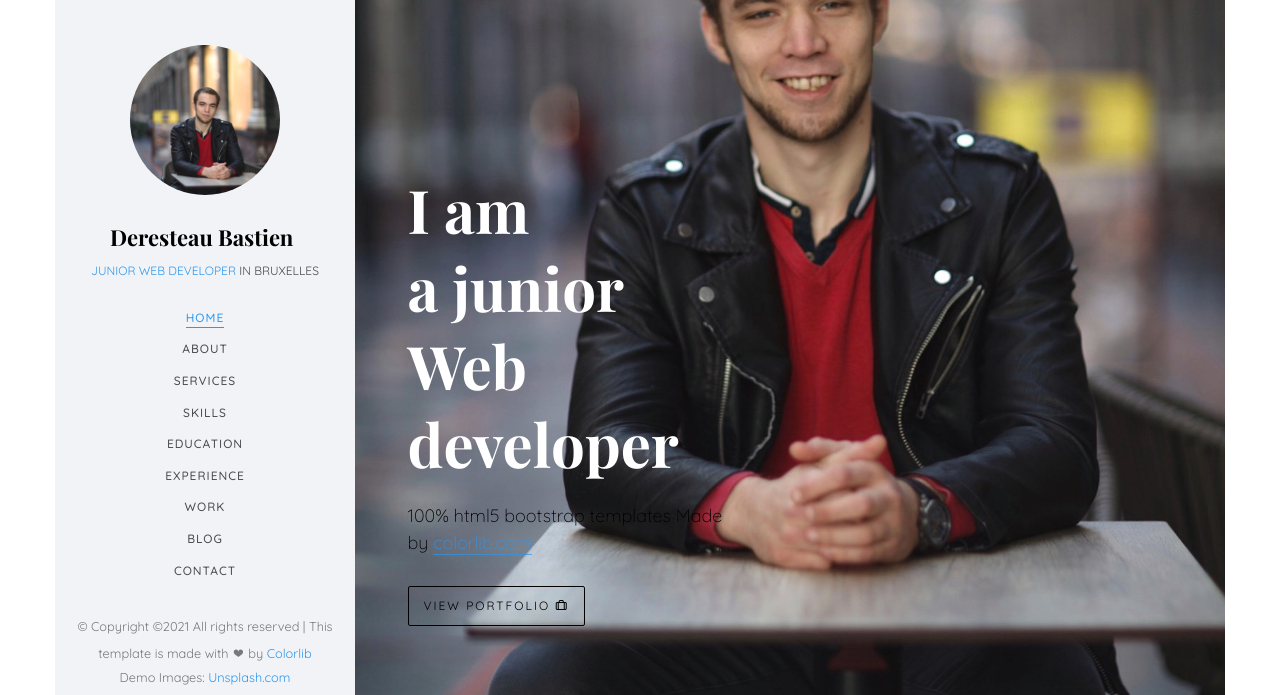
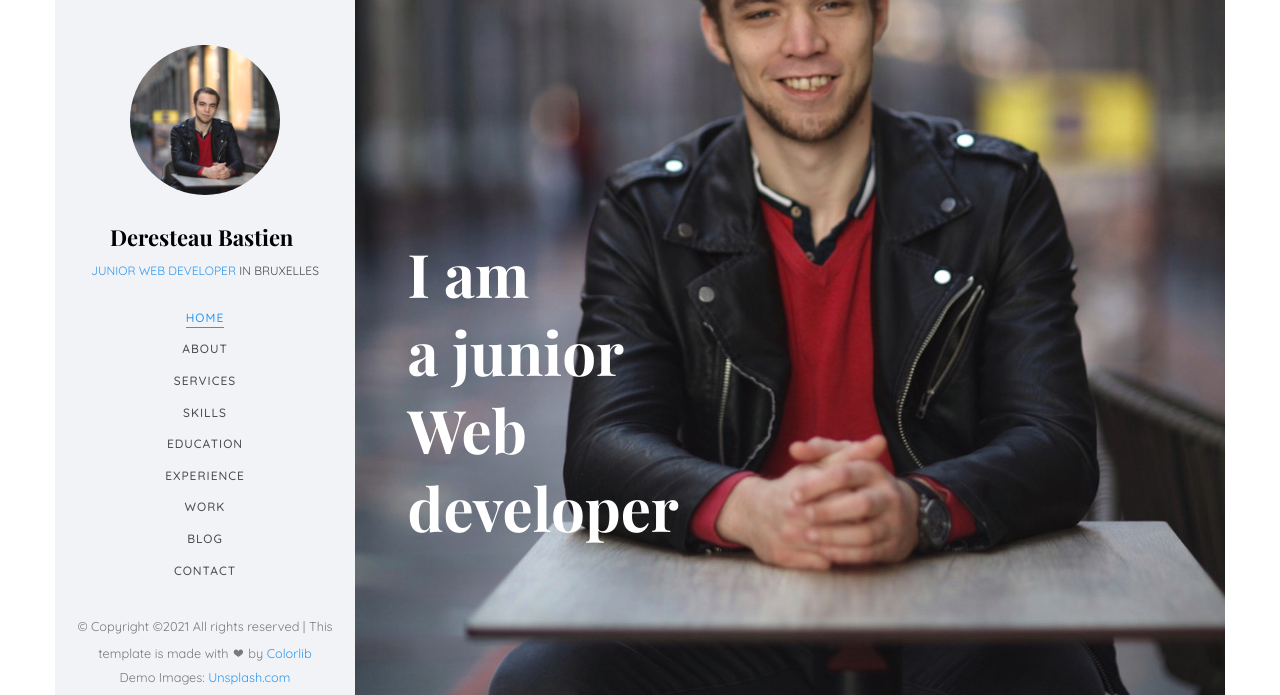
Before and after one commit to loonyT/LatestCV, a plain HTML site: page index.html in a window 1280 px wide. Shown: the top 695 px of the page. Drawn offline with nearby package versions, Linux system fonts and the light colour scheme; files whose address does not match are found by name; a web font is replaced by a local one.

Commit message:
removed shity thingys

```diff
--- a/index.html
+++ b/index.html
@@ -109,8 +109,6 @@
                                             <div class="slider-text-inner js-fullheight">
                                                 <div class="desc">
                                                     <h1 style="color:white;">Hi! <br>I'm Bastien</h1>
-                                                    <h2>100% html5 bootstrap templates Made by <a href="https://colorlib.com/" target="_blank">colorlib.com</a></h2>
-                                                    <p><a class="btn btn-primary btn-learn">Download CV <i class="icon-download4"></i></a></p>
                                                 </div>
                                             </div>
                                         </div>
@@ -125,8 +123,6 @@
                                             <div class="slider-text-inner">
                                                 <div class="desc">
                                                     <h1 style="color:white;">I am <br>a junior Web developer </h1>
-                                                    <h2>100% html5 bootstrap templates Made by <a href="https://colorlib.com/" target="_blank">colorlib.com</a></h2>
-                                                    <p><a class="btn btn-primary btn-learn">View Portfolio <i class="icon-briefcase3"></i></a></p>
                                                 </div>
                                             </div>
                                         </div>
@@ -158,7 +154,7 @@
                                                 <p>After BeCode, i did an internship in a small web consultancy company. There, i learned a lot about front end developement, writing, prospection and digital marketing.
 
                                                 I also recently joined my neighborhood association to help them with the website. Moreover, i am also handeling the website of Jef Belgium, which is a young advocacy group promoting the European Union. </p>
-                                            </p>
+
                                         </div>
                                     </div>
                                 </div>
```
